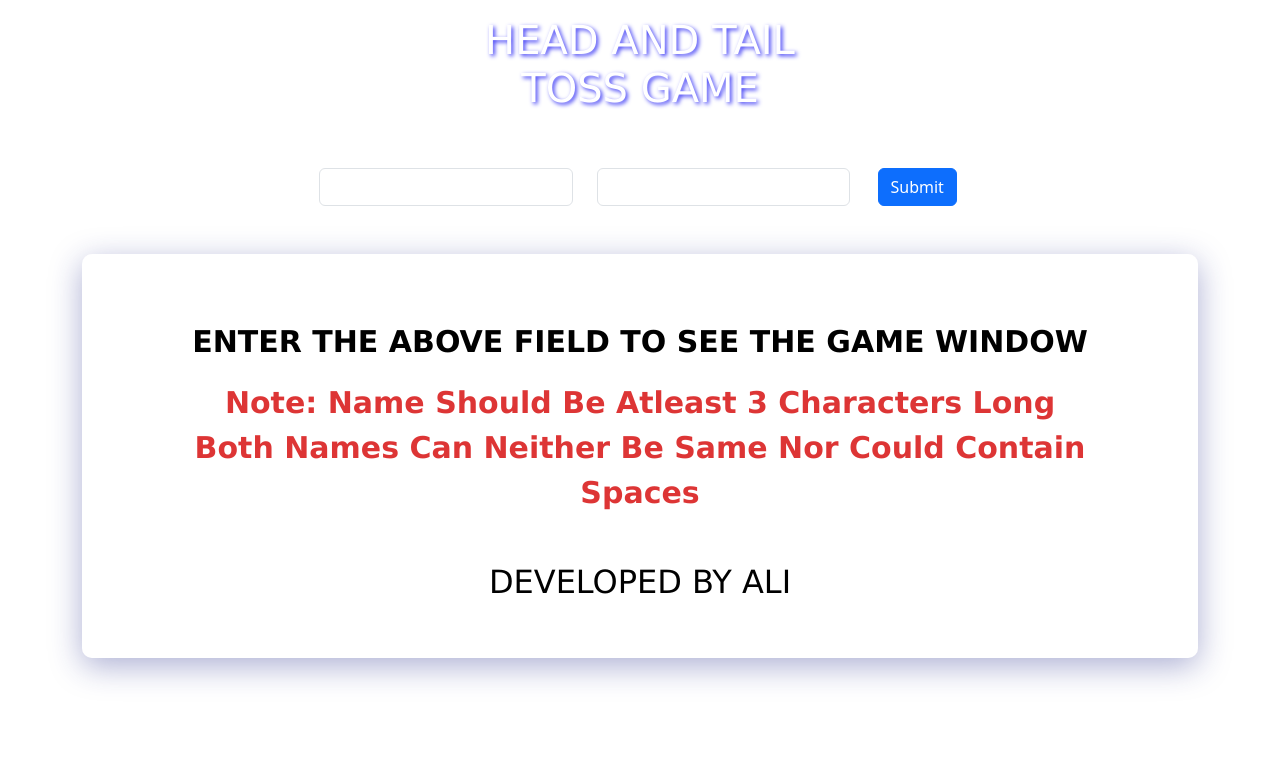
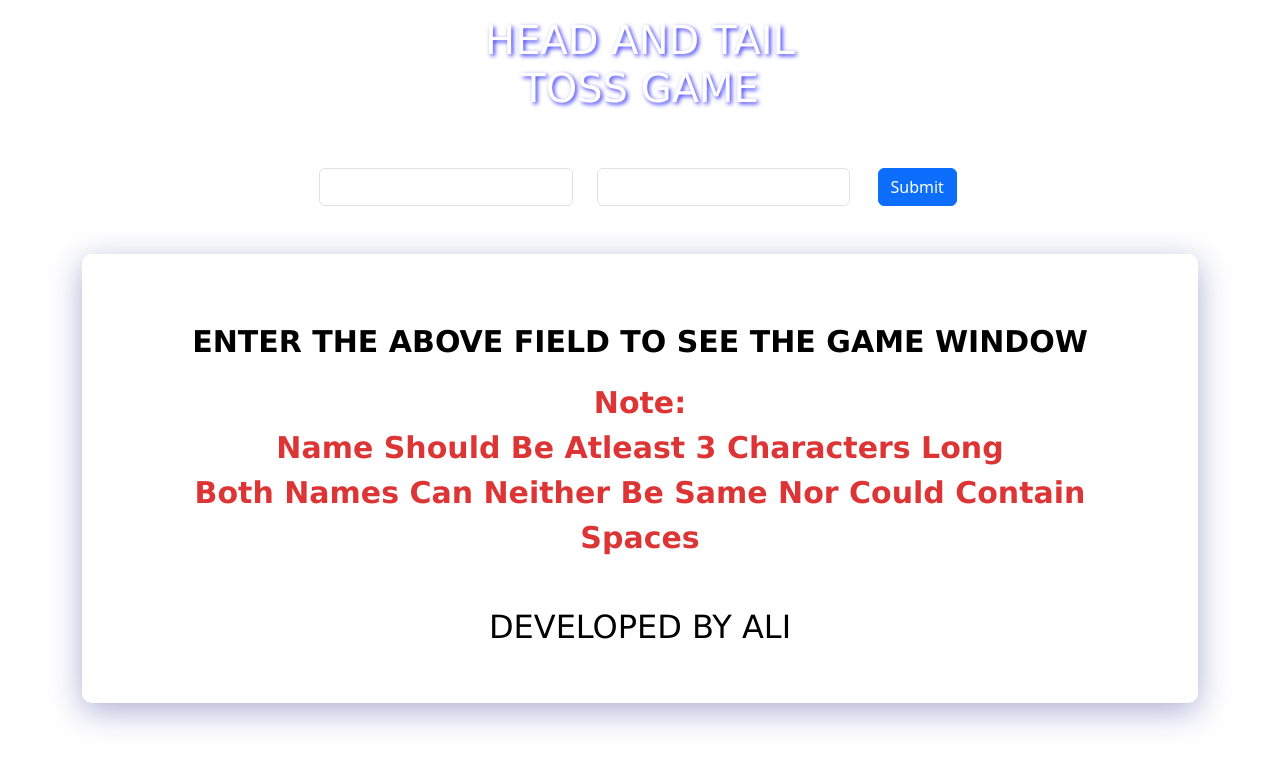
Before and after one commit to malikhan27/ali-head-tails, a plain HTML site: page index.html in a window 1280 px wide. Drawn offline with nearby package versions, Linux system fonts and the light colour scheme; some packages are replaced by stand-ins of ours; a script that the page names is missing.

Commit message:
slight changes

```diff
--- a/index.html
+++ b/index.html
@@ -27,7 +27,7 @@
 
         <div class="col-12 col-md-5">
           <label for="username-2">Player 2</label>
-          <input class="form-control "  type="text" name="username" id="username-2" />
+          <input class="form-control " type="text" name="username" id="username-2" />
         </div>
         <div class="col-12 col-md-2 mt-4 d-flex justify-content-center">
           <button onclick="getvalues() ; divrevive()" class="btn btn-primary">Submit</button>
@@ -36,7 +36,8 @@
     </div>
     <div id="second" class="my-div text-center text-wrap p-5 mt-5">
       <p class="mt-3">ENTER THE ABOVE FIELD TO SEE THE GAME WINDOW</p>
-      <p style="color: rgba(214, 11, 11, 0.829);">note: Name should be atleast 3 characters long
+      <p style="color: rgba(214, 11, 11, 0.829); text-shadow: none;">note: <br>
+        Name should be atleast 3 characters long
         <br> Both Names Can Neither Be Same Nor Could Contain Spaces
       </p>
       <h2 class="mt-5">DEVELOPED BY ALI</h2>
```
